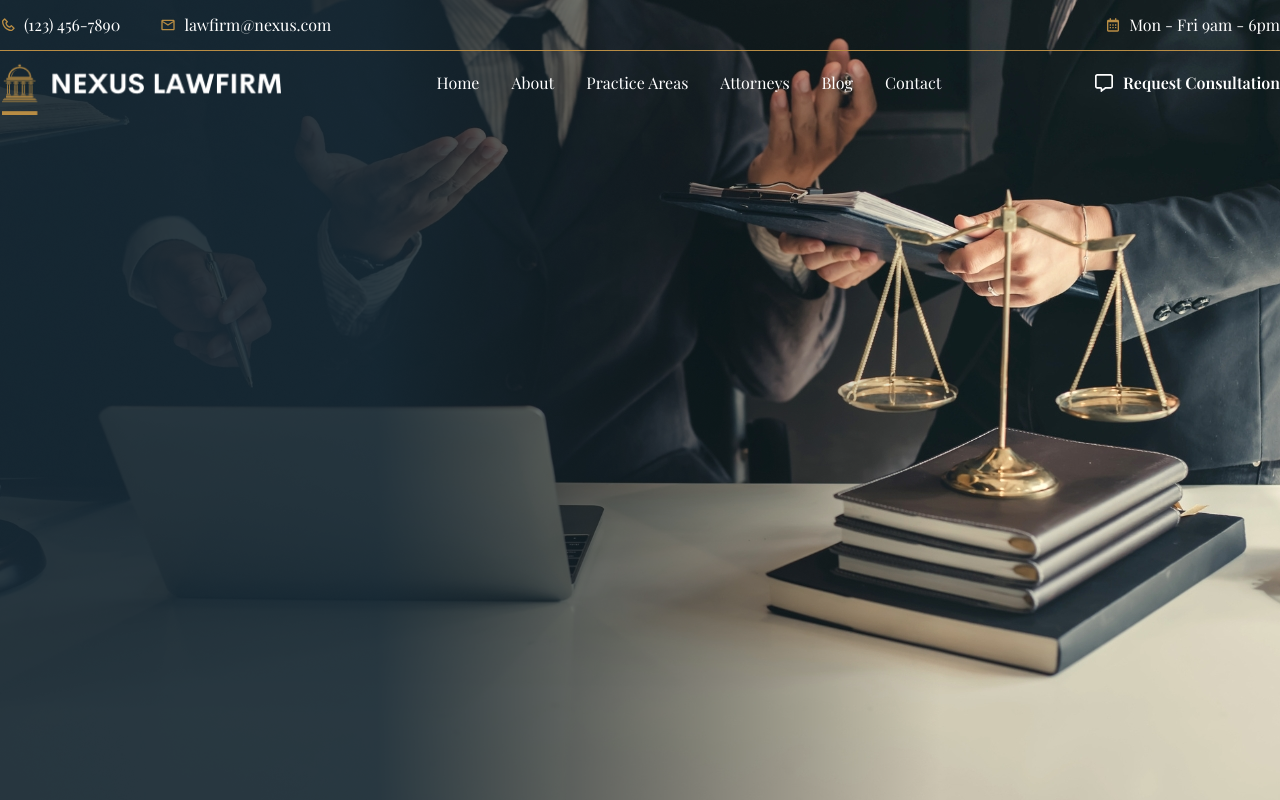
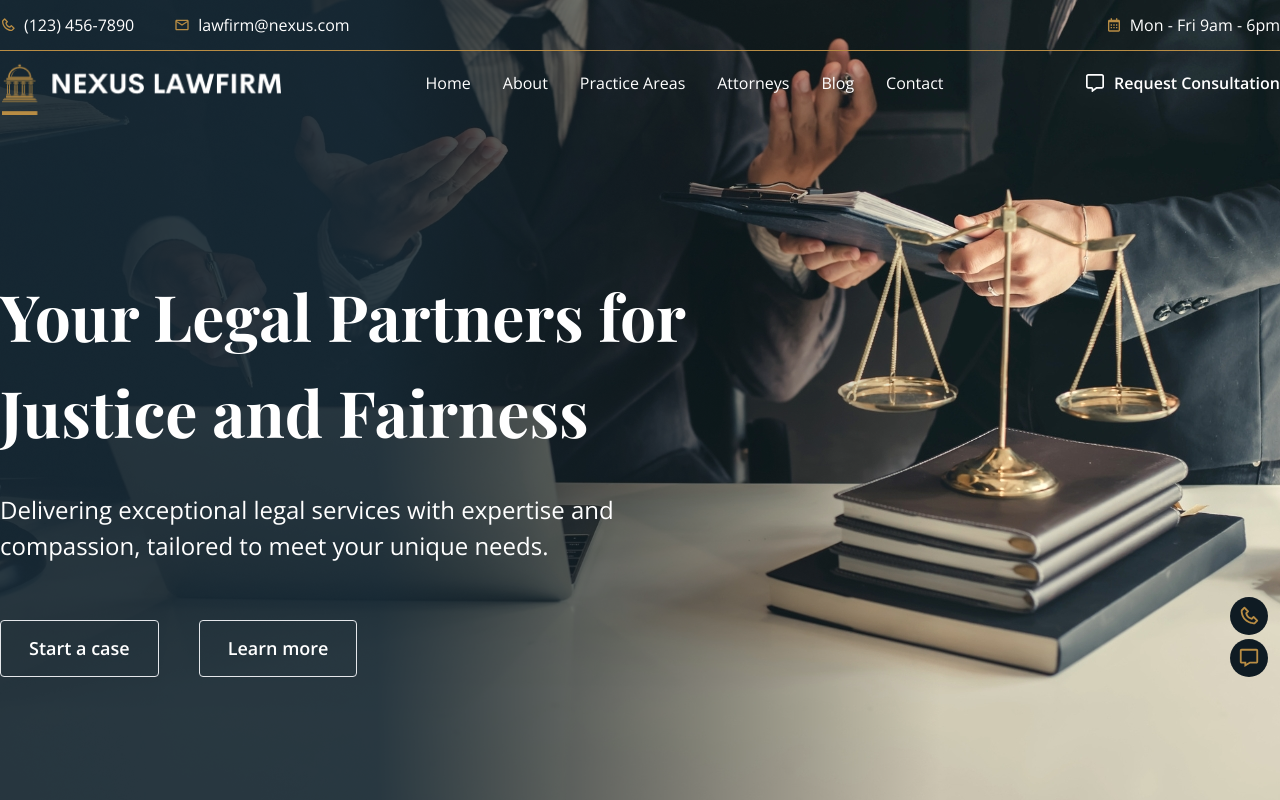
Before and after one commit to mdsajalali/nexus-lawfirm, a React (Vite) app: page / in a window 1280 px wide. Built offline with nearby package versions, Linux system fonts and the light colour scheme; a web font is replaced by a local one.

Commit message:
add: hero

```diff
--- a/index.html
+++ b/index.html
@@ -7,6 +7,10 @@
       href="https://fonts.googleapis.com/css2?family=Playfair+Display:ital,wght@0,400..900;1,400..900&display=swap"
       rel="stylesheet"
     />
+    <link
+      href="https://fonts.googleapis.com/css2?family=Open+Sans:ital,wght@0,300..800;1,300..800&display=swap"
+      rel="stylesheet"
+    />
     <title>Nexus Lawfirm</title>
   </head>
   <body>
--- a/src/components/TopNav.tsx
+++ b/src/components/TopNav.tsx
@@ -9,16 +9,16 @@ const TopNav = () => {
         <div className="flex items-center justify-between py-[13px] ">
           <div className="flex items-center lg:gap-10 gap-5">
             <div className="flex items-center gap-2 cursor-pointer">
-              <BiPhone className="text-secondary" /> <span className="text-[16px]">(123) 456-7890</span>
+              <BiPhone className="text-secondary" /> <span className="text-[16px] font-opensans">(123) 456-7890</span>
             </div>
             <div className="flex items-center gap-2 cursor-pointer">
               <MdOutlineEmail className="text-secondary" />
-              <span className="text-[16px]">lawfirm@nexus.com</span>
+              <span className="text-[16px] font-opensans">lawfirm@nexus.com</span>
             </div>
           </div>
           <div className="flex items-center gap-2 cursor-pointer">
             <BiCalendar className="text-secondary" />
-            <span className="text-[16px]">Mon - Fri 9am - 6pm</span>
+            <span className="text-[16px] font-opensans">Mon - Fri 9am - 6pm</span>
           </div>
         </div>
       </Container>
--- /dev/null
+++ b/src/pages/Hero.tsx
@@ -0,0 +1,23 @@
+const Hero = () => {
+  return (
+    <div className="lg:pt-[153px] md:pt-[100px] md:py-0 py-[65px] md:text-start text-center max-w-[720px]">
+      <h1 className="text-[28px] md:text-[64px] font-bold leading-[42px] md:leading-[96px]">
+        Your Legal Partners for Justice and Fairness
+      </h1>
+      <p className="text-[13px] md:text-2xl leading-[19.5px] md:leading-[36px] font-opensans pt-4 md:pt-8 pb-[56px]">
+        Delivering exceptional legal services with expertise and compassion,
+        tailored to meet your unique needs.
+      </p>
+      <div className="flex items-center flex-col md:flex-row md:justify-start justify-center gap-3 md:gap-10">
+        <button className="bg-transparent rounded border text-white transition-all hover:bg-white py-[14px] px-16 md:px-7 hover:text-black text-[14px] md:text-[18px] font-semibold font-opensans">
+          Start a case
+        </button>
+        <button className="bg-transparent rounded border text-white transition-all hover:bg-white py-[14px] px-16 md:px-7 hover:text-black text-[14px] md:text-[18px] font-semibold font-opensans">
+          Learn more
+        </button>
+      </div>
+    </div>
+  );
+};
+
+export default Hero;
--- a/src/shared/Container.tsx
+++ b/src/shared/Container.tsx
@@ -6,9 +6,7 @@ interface TContainer {
 
 const Container = ({ children }: TContainer) => {
   return (
-    <div className="max-w-[1320px] mx-auto xl:px-0 lg:px-2 px-4">
-      {children}
-    </div>
+    <div className="max-w-[1320px] mx-auto xl:px-0   px-4">{children}</div>
   );
 };
 
--- a/src/shared/Navbar.tsx
+++ b/src/shared/Navbar.tsx
@@ -7,6 +7,8 @@ import Container from "./Container";
 import hero_banner from "../images/hero_banner.png";
 import { FaRegMessage } from "react-icons/fa6";
 import TopNav from "../components/TopNav";
+import Hero from "../pages/Hero";
+import { BiMessage, BiPhone } from "react-icons/bi";
 
 interface NavLinkProps {
   label: string;
@@ -69,7 +71,7 @@ const Header: React.FC = () => {
                   <div key={idx}>
                     <li className="list-none">
                       <NavLink
-                        className="text-[14px] lg:text-[16px] hover:border-b hover:border-secondary font-normal transition-all"
+                        className="text-[14px] lg:text-[16px] hover:border-b hover:border-secondary font-normal transition-all font-opensans"
                         to={data.link}
                       >
                         {data.label}
@@ -103,7 +105,8 @@ const Header: React.FC = () => {
                   </NavLink>
                 ))}
                 <div className=" md:flex hidden w-full items-center gap-3  ">
-                  <FaRegMessage /> Request Consultation
+                  <FaRegMessage />
+                  <span className="font-opensans">Request Consultation</span>
                 </div>
               </div>
             </div>
@@ -111,7 +114,7 @@ const Header: React.FC = () => {
             <div className="hidden md:block">
               <div className="flex items-center gap-2 lg:gap-[10px]   ">
                 <FaRegMessage size={18} />{" "}
-                <span className="text-[14px] lg:text-[16px] font-semibold">
+                <span className="text-[14px] lg:text-[16px] font-semibold font-opensans">
                   Request Consultation
                 </span>
               </div>
@@ -123,6 +126,15 @@ const Header: React.FC = () => {
               <FiMenu size={30} />
             </div>
           </nav>
+          <Hero />
+          <div className="  hidden md:flex items-center gap-1 flex-col absolute bottom-0 right-3">
+            <div className="bg-primary p-2 hover:bg-white transition-all cursor-pointer rounded-full ">
+              <BiPhone size={22} className="text-secondary" />
+            </div>
+            <div className="bg-primary p-2 hover:bg-white transition-all cursor-pointer rounded-full ">
+              <BiMessage size={22} className="text-secondary" />
+            </div>
+          </div>
         </Container>
       </main>
     </div>
--- a/tailwind.config.js
+++ b/tailwind.config.js
@@ -9,6 +9,7 @@ export default {
       },
       fontFamily: {
         playfair: ["Playfair Display", "sans-serif"],
+        opensans: ["Open Sans", "sans-serif"],
       },
     },
   },
```
